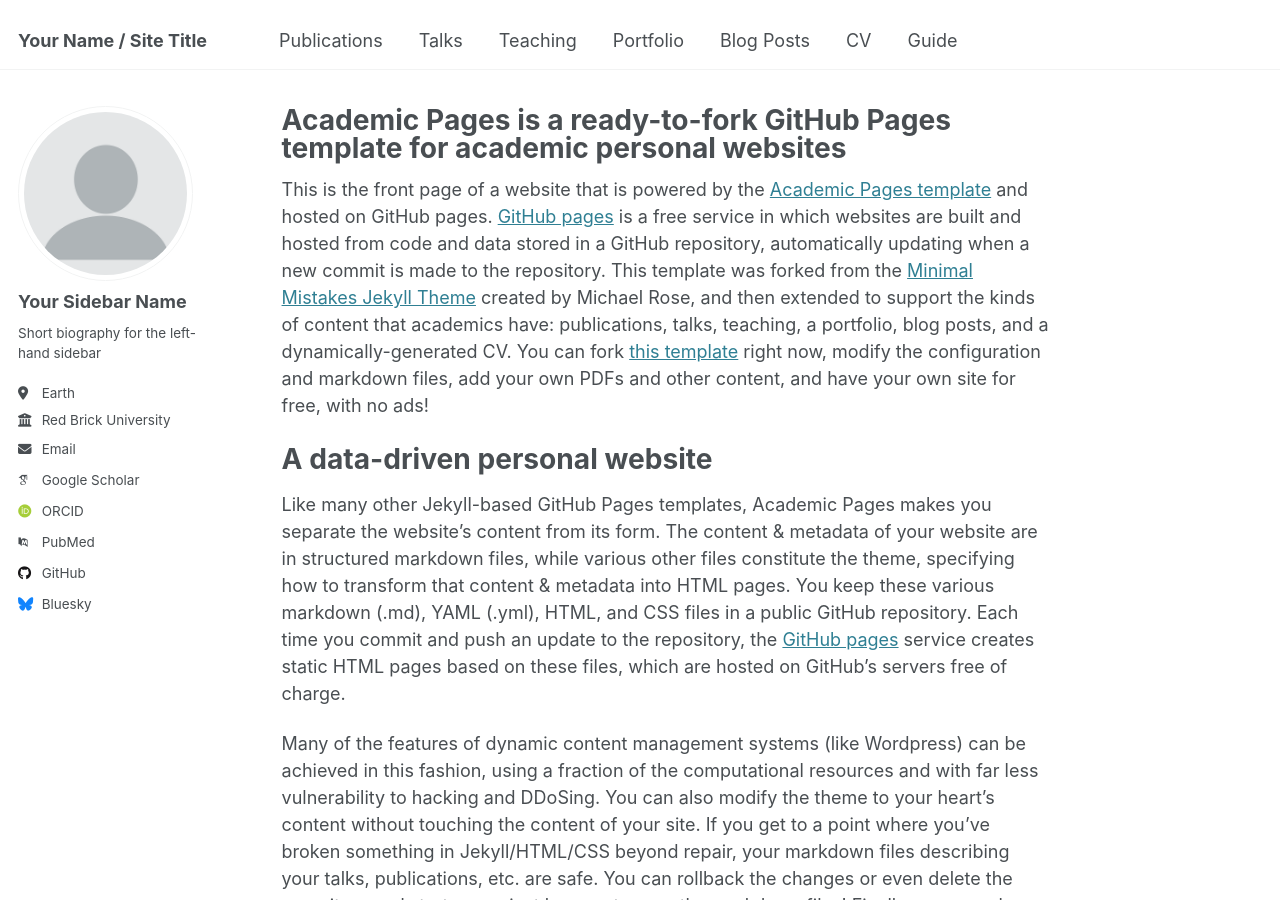
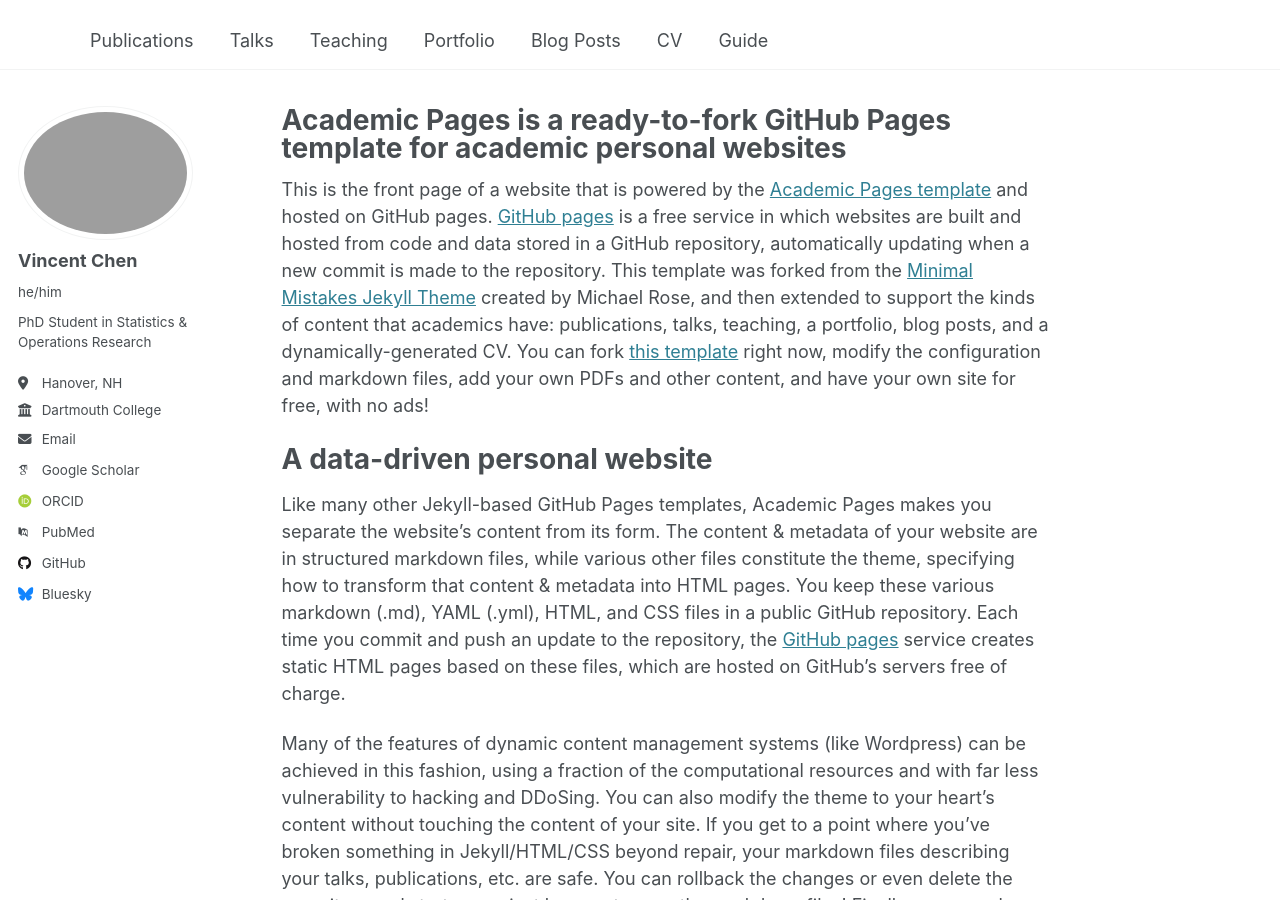
Before and after one commit to VincctsentChen/VincctsentChen.github.io, a Jekyll site: the page built from _pages/about.md, in a window 1280 px wide and 900 px high. Built offline with Jekyll 4.4.1, drawn with Linux system fonts in a browser that asks for light colours; some web fonts are replaced.

Commit message:
Update _config.yml

```diff
--- a/_config.yml
+++ b/_config.yml
@@ -9,7 +9,7 @@
 # Basic Site Settings
 locale                   : "en-US"
 site_theme               : "default"
-title                    : "Your Name / Site Title"
+title                    : ""
 title_separator          : "-"
 name                     : &name "Your Name"
 description              : &description "personal description"
@@ -22,14 +22,14 @@ repository               : "academicpages/academicpages.github.io"
 #               Additional customization can be done by editing /_includes/author-profile.html
 author:
   # Biographic information
-  avatar           : "profile.png"
-  name             : "Your Sidebar Name"
-  pronouns         : # example: "she/her"
-  bio              : "Short biography for the left-hand sidebar"
-  location         : "Earth"
-  employer         : "Red Brick University"
+  avatar           : "Selfie.jpg"
+  name             : "Vincent Chen"
+  pronouns         :  "he/him"
+  bio              : "PhD Student in Statistics & Operations Research"
+  location         : "Hanover, NH"
+  employer         : "Dartmouth College"
   uri              : # URL
-  email            : "none@example.org"
+  email            : "zequn.chen.th@dartmouth.edu"
 
   # Academic websites
   arxiv            : # URL - Update with the correct link to your profile
```
